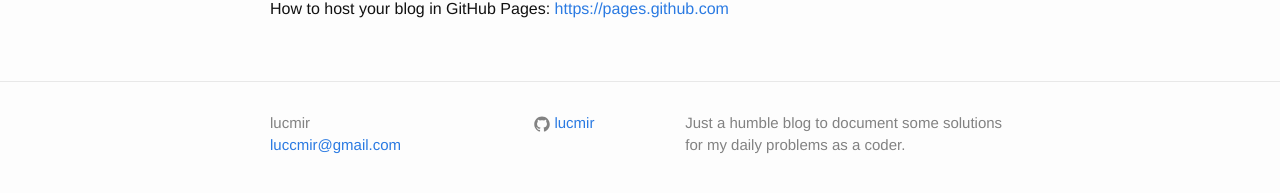
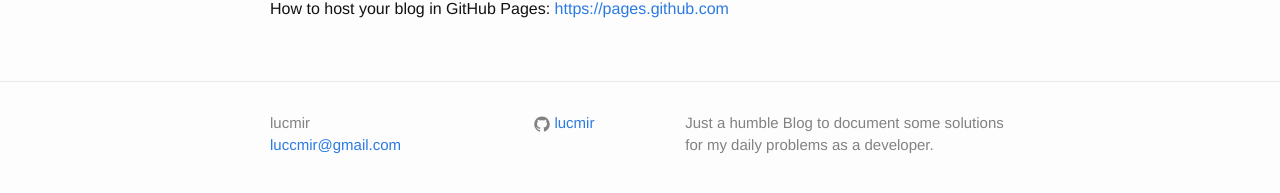
Before and after one commit to lucmir/lucmir.github.io, a Jekyll site: the page built from _posts/2016-04-08-blogging.markdown, in a window 1280 px wide. Shown: the part 553-746 px from the top of the page. Built offline with Jekyll 4.4.1, drawn with Linux system fonts in a browser that asks for light colours.

Commit message:
changin footer

```diff
--- a/_config.yml
+++ b/_config.yml
@@ -2,7 +2,7 @@
 title: "lucmir"
 email: luccmir@gmail.com
 description: > # this means to ignore newlines until "baseurl:"
-  Just a humble blog to document some solutions for my daily problems as a coder.
+  Just a humble Blog to document some solutions for my daily problems as a developer.
 baseurl: "" # the subpath of your site, e.g. /blog/
 url: "http://lucmir.github.io" # the base hostname & protocol for your site
 paginate: 5
```
